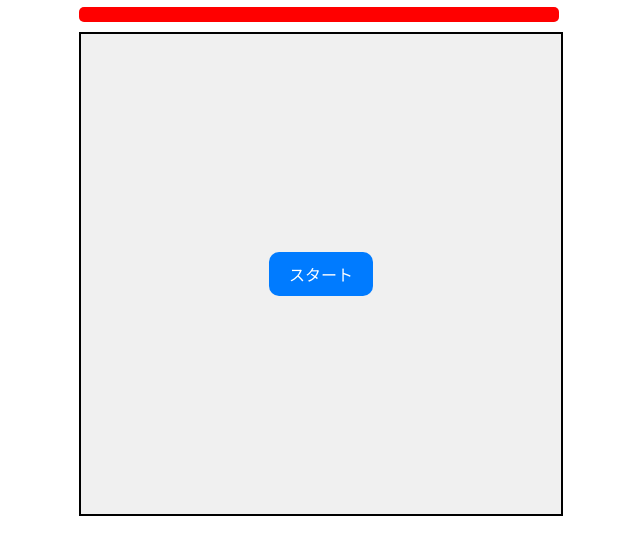
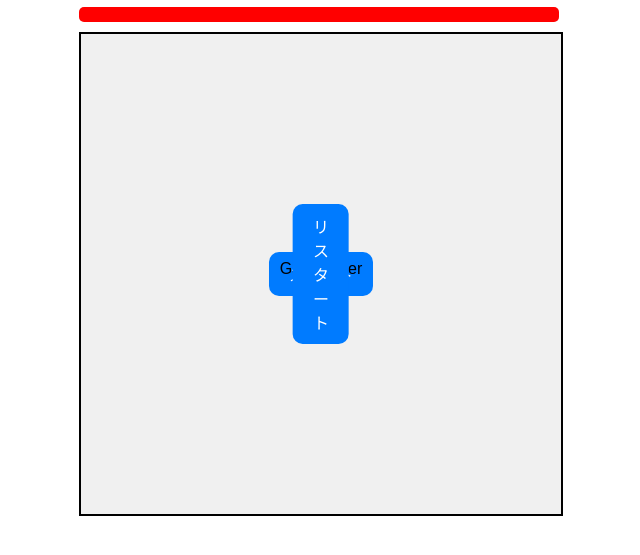
Before and after one commit to tennenhiryo/FastTapShooter, a plain HTML site: page index.html in a window 1280 px wide. Shown: the part 127-682 px from the top of the page, without its empty margins (321-961 px from the left). Drawn offline with Linux system fonts and the light colour scheme.

Commit message:
Add files via upload

```diff
--- a/index.html
+++ b/index.html
@@ -20,10 +20,10 @@
       <div id="target"></div>
       <div id="startButton" class="centeredButton">スタート</div>
       <div id="countdown" class="centeredText"></div>
-      <div id="gameOver" class="centeredText">
+      <div id="gameOver">
         <div id="gameOverText">Game Over</div>
         <div id="finalScore"></div>
-        <div id="restartButton" class="centeredButton">再挑戦</div>
+        <div id="restartButton" class="centeredButton">リスタート</div>
       </div>
     </div>
   </div>
--- a/script.js
+++ b/script.js
@@ -76,7 +76,7 @@ function startGame() {
 }
 
 function beginGameplay() {
-  maxTime = 6 - Math.min(score * 0.01, 4); // 初期猶予調整可
+  maxTime = 6; // 再スタート時も初期猶予をリセット
   timeLeft = maxTime;
   spawnTarget();
   gameInterval = setInterval(updateTime, 50);
@@ -85,7 +85,7 @@ function beginGameplay() {
 function endGame() {
   clearInterval(gameInterval);
   target.style.display = 'none';
-  gameOverEl.style.display = 'block';
+  gameOverEl.style.display = 'flex';
   finalScore.textContent = `スコア: ${score}`;
   if (score > highScore) {
     highScore = score;
--- a/style.css
+++ b/style.css
@@ -73,3 +73,17 @@ body {
   font-size: 24px;
   display: none;
 }
+
+#gameOver {
+  position: absolute;
+  top: 50%;
+  left: 50%;
+  transform: translate(-50%, -50%);
+  display: none;
+  display: flex;
+  flex-direction: column;
+  justify-content: center;
+  align-items: center;
+  gap: 10px; /* Game Over 内の要素間の余白 */
+  text-align: center;
+}
```
